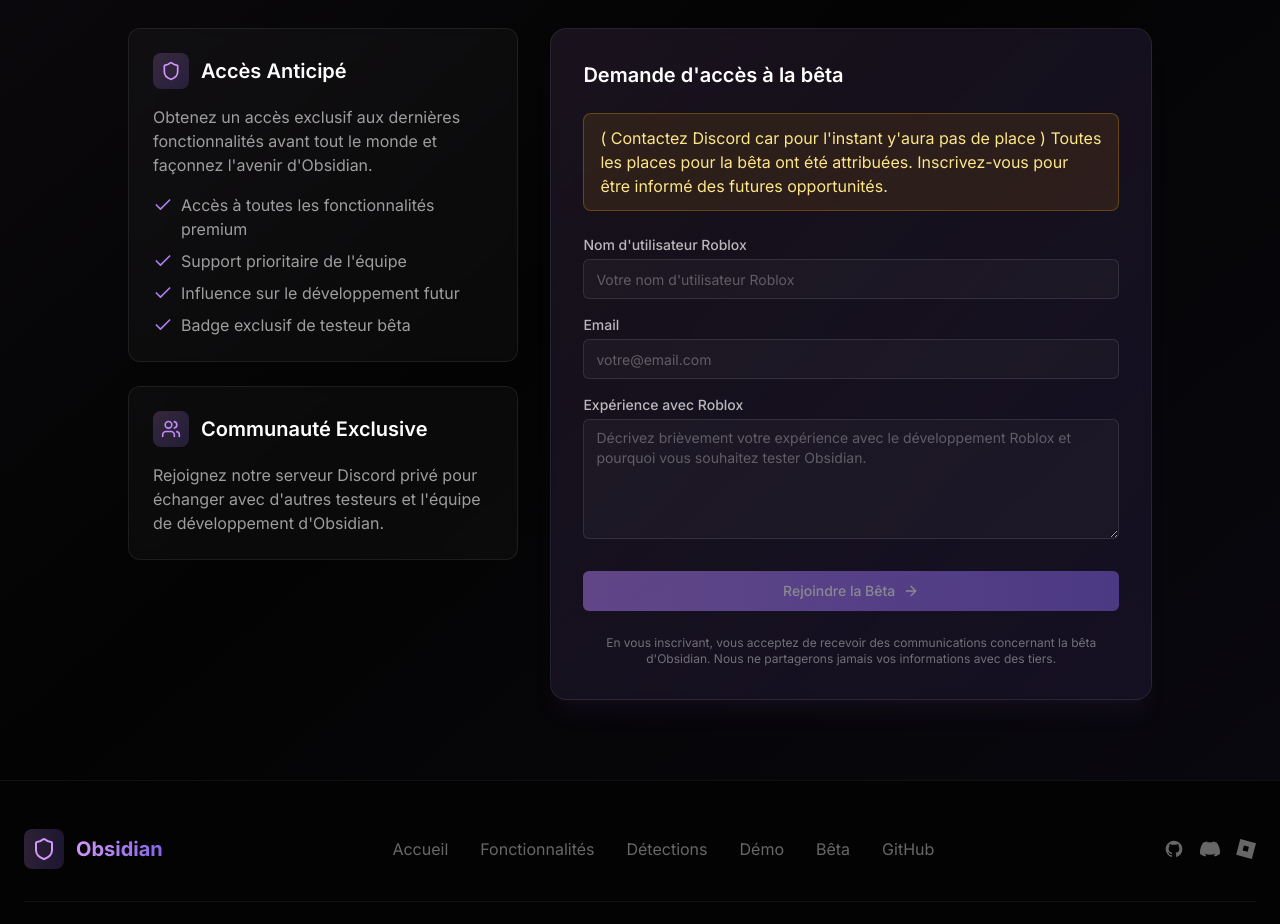
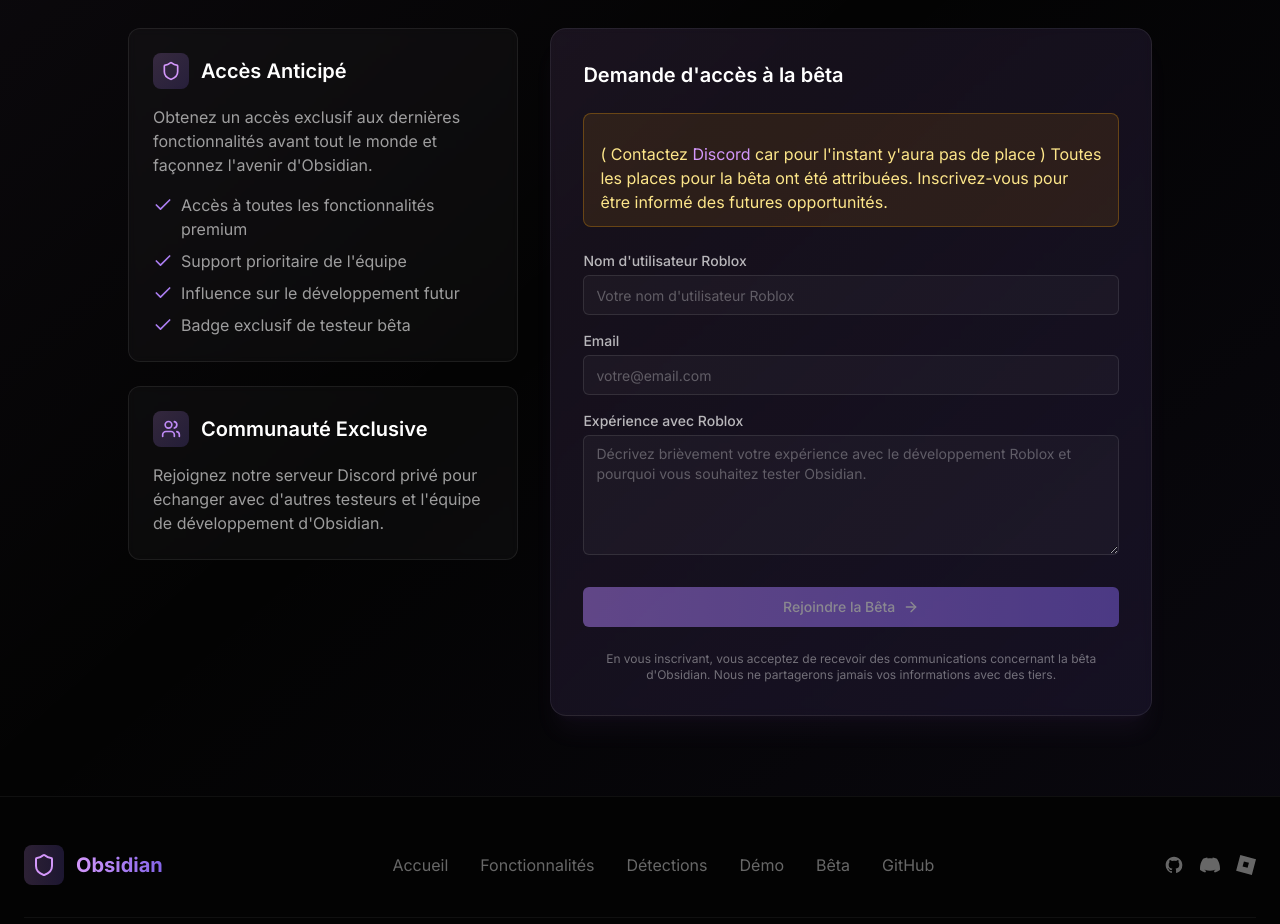
Before and after one commit to Censur-e/testsite, a Next.js app: page / in a window 1280 px wide. Shown: the part 2960-3884 px from the top of the page. Built offline with nearby package versions, Linux system fonts and the light colour scheme.

Commit message:
Update beta-signup-section.tsx

```diff
--- a/components/beta-signup-section.tsx
+++ b/components/beta-signup-section.tsx
@@ -250,7 +250,14 @@ export default function BetaSignupSection() {
                     {productData.remaining <= 0 ? (
                       <div className="bg-amber-500/10 border border-amber-500/30 text-amber-200 px-4 py-3 rounded-lg">
                         <p>
-                          ( Contactez Discord car pour l'instant y'aura pas de place ) Toutes les places pour la bêta ont été attribuées. Inscrivez-vous pour être informé des
+                          ( Contactez <a
+                                        href="https://www.roblox.com/fr/games/135185023723160/Obsidian-Anti-Cheat-Test"
+                                        target="_blank"
+                                        rel="noopener noreferrer"
+                                        className="inline-block mt-4 text-obsidian-100 hover:text-obsidian-200 transition-colors"
+                                      >
+                                        Discord
+                                      </a> car pour l'instant y'aura pas de place ) Toutes les places pour la bêta ont été attribuées. Inscrivez-vous pour être informé des
                           futures opportunités.
                         </p>
                       </div>
```
